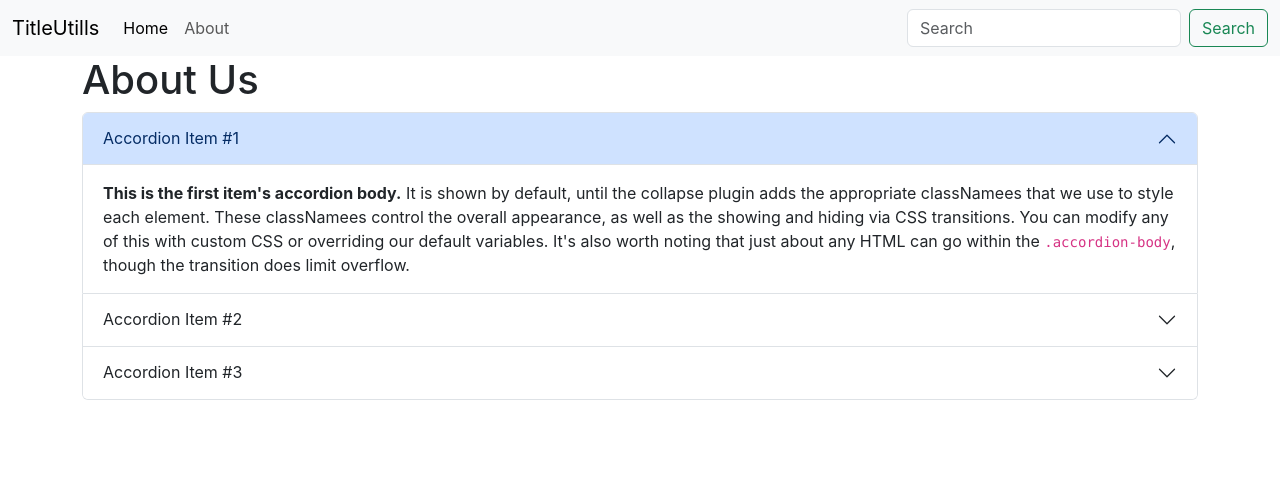
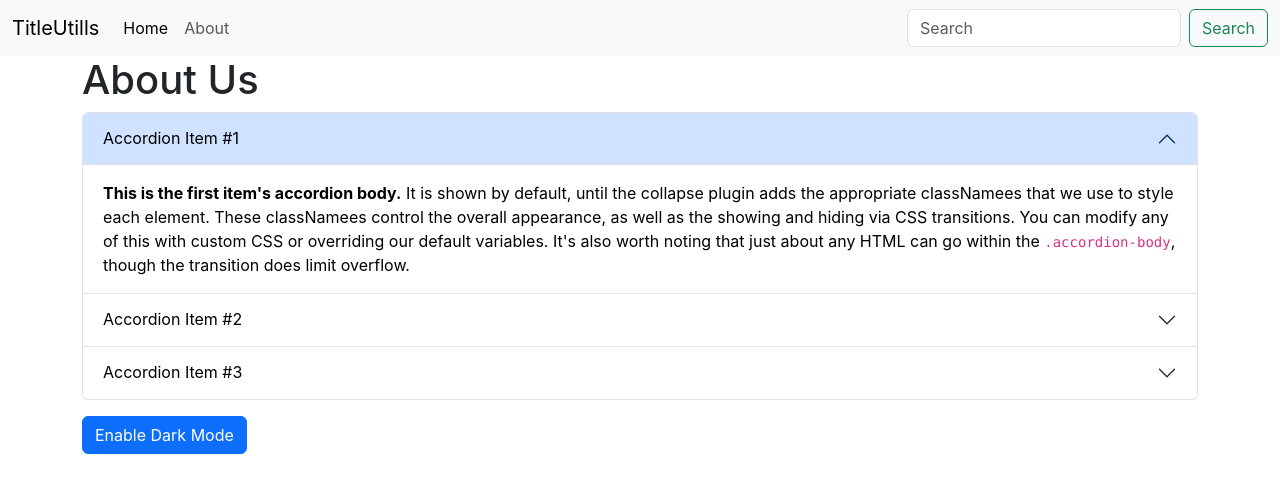
Before and after one commit to bhavyank89/learnReact, a React (Create React App) app in the folder 002-textutills/: page / in a window 1280 px wide. Shown: the top 492 px of the page. Built offline with nearby package versions, Linux system fonts and the light colour scheme.

Commit message:
add dark mode toggle btn to about section

```diff
--- a/002-textutills/src/components/About.js
+++ b/002-textutills/src/components/About.js
@@ -1,48 +1,72 @@
-import React from 'react'
+import React, { useState } from 'react'
 
 export default function About(props) {
+
+    const [btnText, setBtnText] = useState('Enable Dark Mode');
+    const [style, setStyle] = useState({
+        color: 'black',
+        backgroudColor: 'white'
+    })
+
+    const toggleStyle = () => {
+        if (style.color == 'black') {
+            setBtnText("Enable Light Mode");
+            setStyle({
+                color: 'white',
+                backgroundColor: 'black'
+            })
+        }
+        else {
+            setBtnText("Enable Dark Mode");
+            setStyle({
+                color: 'black',
+                backgroundColor: 'white'
+            })
+        }
+    }
     return (
         <>
             <div className='container'>
                 <h1>{props.aboutTitle}</h1>
-                <div className="accordion" id="accordionExample">
+                <div className="accordion" id="accordionExample" style={style}>
                     <div className="accordion-item">
                         <h2 className="accordion-header">
-                            <button className="accordion-button" type="button" data-bs-toggle="collapse" data-bs-target="#collapseOne" aria-expanded="true" aria-controls="collapseOne">
+                            <button style={style} className="accordion-button" type="button" data-bs-toggle="collapse" data-bs-target="#collapseOne" aria-expanded="true" aria-controls="collapseOne">
                                 Accordion Item #1
                             </button>
                         </h2>
                         <div id="collapseOne" className="accordion-collapse collapse show" data-bs-parent="#accordionExample">
-                            <div className="accordion-body">
+                            <div className="accordion-body" style={style}>
                                 <strong>This is the first item's accordion body.</strong> It is shown by default, until the collapse plugin adds the appropriate classNamees that we use to style each element. These classNamees control the overall appearance, as well as the showing and hiding via CSS transitions. You can modify any of this with custom CSS or overriding our default variables. It's also worth noting that just about any HTML can go within the <code>.accordion-body</code>, though the transition does limit overflow.
                             </div>
                         </div>
                     </div>
                     <div className="accordion-item">
                         <h2 className="accordion-header">
-                            <button className="accordion-button collapsed" type="button" data-bs-toggle="collapse" data-bs-target="#collapseTwo" aria-expanded="false" aria-controls="collapseTwo">
+                            <button style={style} className="accordion-button collapsed" type="button" data-bs-toggle="collapse" data-bs-target="#collapseTwo" aria-expanded="false" aria-controls="collapseTwo">
                                 Accordion Item #2
                             </button>
                         </h2>
                         <div id="collapseTwo" className="accordion-collapse collapse" data-bs-parent="#accordionExample">
-                            <div className="accordion-body">
+                            <div className="accordion-body" style={style}>
                                 <strong>This is the second item's accordion body.</strong> It is hidden by default, until the collapse plugin adds the appropriate classNamees that we use to style each element. These classNamees control the overall appearance, as well as the showing and hiding via CSS transitions. You can modify any of this with custom CSS or overriding our default variables. It's also worth noting that just about any HTML can go within the <code>.accordion-body</code>, though the transition does limit overflow.
                             </div>
                         </div>
                     </div>
                     <div className="accordion-item">
                         <h2 className="accordion-header">
-                            <button className="accordion-button collapsed" type="button" data-bs-toggle="collapse" data-bs-target="#collapseThree" aria-expanded="false" aria-controls="collapseThree">
+                            <button style={style} className="accordion-button collapsed" type="button" data-bs-toggle="collapse" data-bs-target="#collapseThree" aria-expanded="false" aria-controls="collapseThree">
                                 Accordion Item #3
                             </button>
                         </h2>
                         <div id="collapseThree" className="accordion-collapse collapse" data-bs-parent="#accordionExample">
-                            <div className="accordion-body">
+                            <div className="accordion-body" style={style}>
                                 <strong>This is the third item's accordion body.</strong> It is hidden by default, until the collapse plugin adds the appropriate classNamees that we use to style each element. These classNamees control the overall appearance, as well as the showing and hiding via CSS transitions. You can modify any of this with custom CSS or overriding our default variables. It's also worth noting that just about any HTML can go within the <code>.accordion-body</code>, though the transition does limit overflow.
                             </div>
                         </div>
                     </div>
                 </div>
+                <button className="btn btn-primary my-3" onClick={toggleStyle}>{btnText}</button>
             </div>
         </>
     )
```
